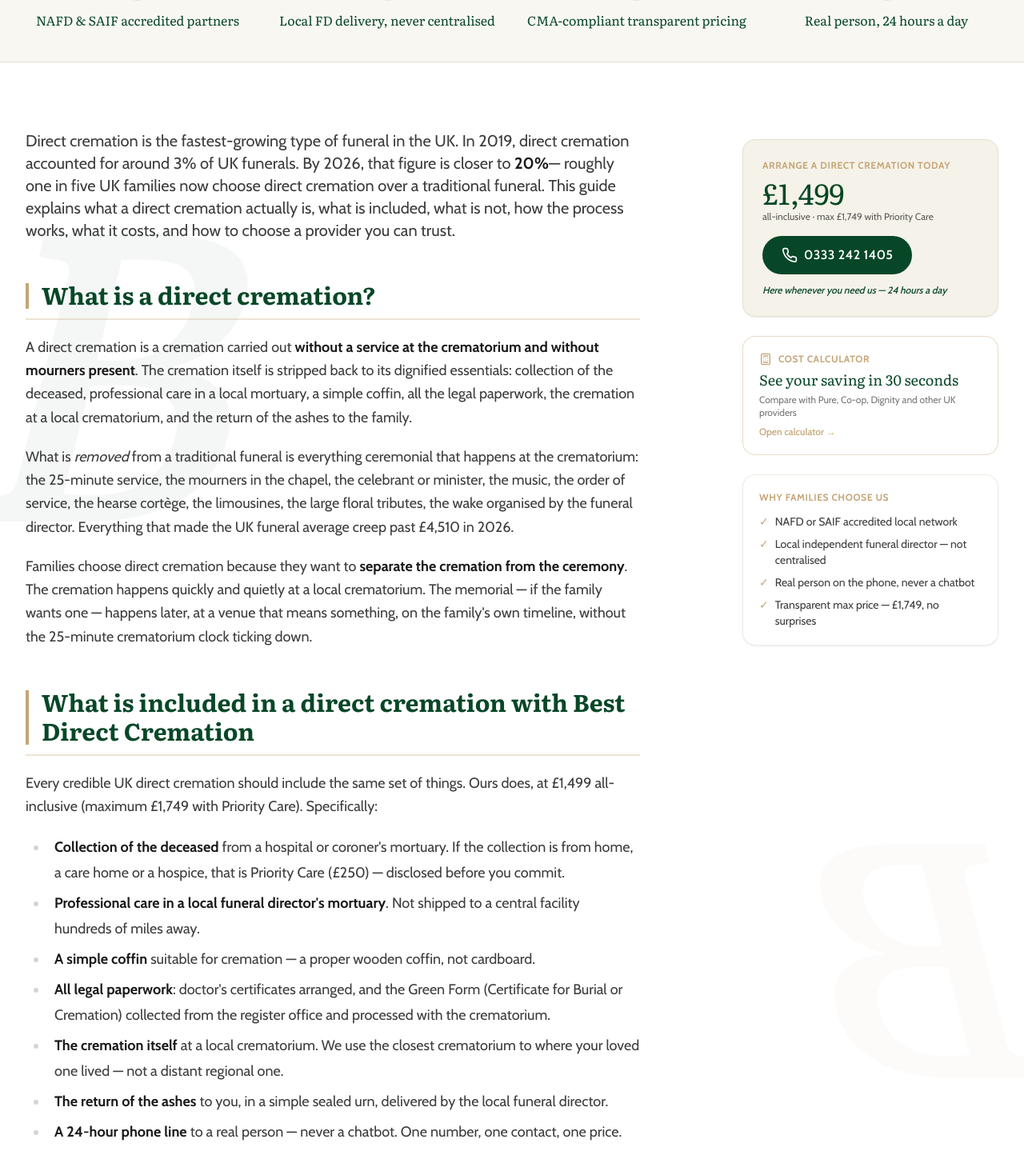
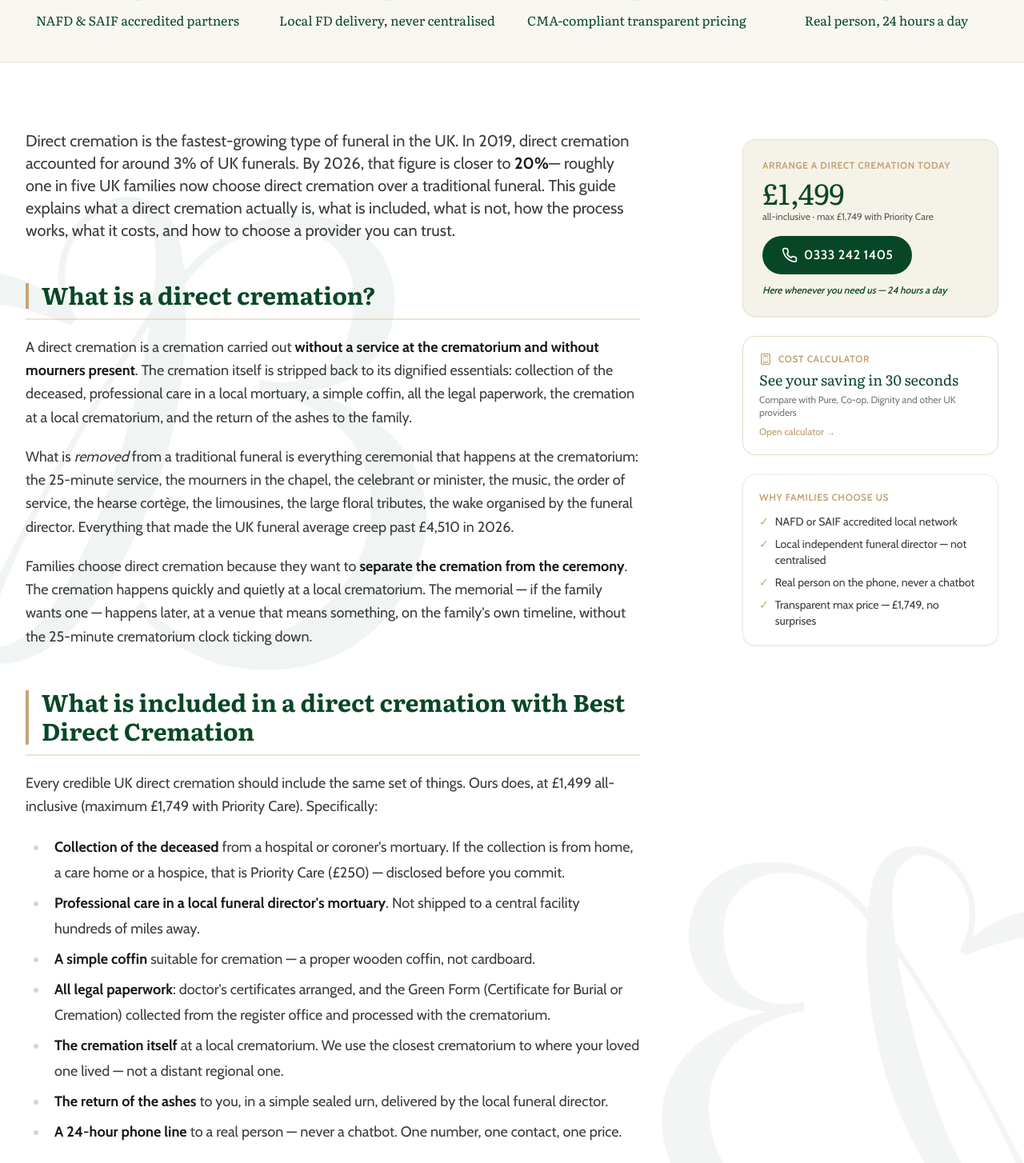
Before and after one commit to darinbutler/bestdirectcremation.co.uk, a Next.js app: page /direct-cremation in a window 1280 px wide. Shown: the part 656-2110 px from the top of the page at 80% size. Built offline with nearby package versions, Linux system fonts and the light colour scheme.

Commit message:
Use real brand B mark PNG for pillar page watermark (was CSS letter)

```diff
--- a/components/PillarArticleLayout.tsx
+++ b/components/PillarArticleLayout.tsx
@@ -23,44 +23,43 @@ export default function PillarArticleLayout({ children }: { children: React.Reac
   return (
     <section className="relative bg-white overflow-hidden">
 
-      {/* Decorative "B" watermark — LEFT side */}
-      <div
+      {/* Decorative B watermark — LEFT side.
+          Sized big to genuinely fill the whitespace on wide monitors. Kept
+          at low opacity so it accentuates without competing with reading. */}
+      <img
+        src="/b-mark.jpg"
+        alt=""
         aria-hidden
+        loading="lazy"
+        decoding="async"
         className="hidden xl:block absolute pointer-events-none select-none z-0"
         style={{
-          left: '-4rem',
-          top: '6rem',
-          fontFamily: 'var(--font-literata), Georgia, serif',
-          fontStyle: 'italic',
-          fontWeight: 500,
-          fontSize: '32rem',
-          lineHeight: 1,
-          color: '#074727',
-          opacity: 0.035,
+          left: '-14rem',
+          top: '2rem',
+          width: '54rem',
+          height: 'auto',
+          opacity: 0.06,
         }}
-      >
-        B
-      </div>
+      />
 
-      {/* Decorative "B" watermark — RIGHT side, further down, subtly smaller */}
-      <div
+      {/* Decorative B watermark — RIGHT side, mirrored, further down.
+          Also uses /public/b-mark.png. */}
+      <img
+        src="/b-mark.jpg"
+        alt=""
         aria-hidden
+        loading="lazy"
+        decoding="async"
         className="hidden xl:block absolute pointer-events-none select-none z-0"
         style={{
-          right: '-3rem',
-          top: '55rem',
-          fontFamily: 'var(--font-literata), Georgia, serif',
-          fontStyle: 'italic',
-          fontWeight: 500,
-          fontSize: '26rem',
-          lineHeight: 1,
-          color: '#C5A576',
-          opacity: 0.04,
+          right: '-12rem',
+          top: '54rem',
+          width: '46rem',
+          height: 'auto',
+          opacity: 0.05,
           transform: 'scaleX(-1)',
         }}
-      >
-        B
-      </div>
+      />
 
       <Container className="relative z-10 py-12 md:py-16">
         <div className="grid lg:grid-cols-[minmax(0,1fr)_320px] gap-10 lg:gap-14">
```
Also changed, not shown: public/b-mark.jpg (added).
